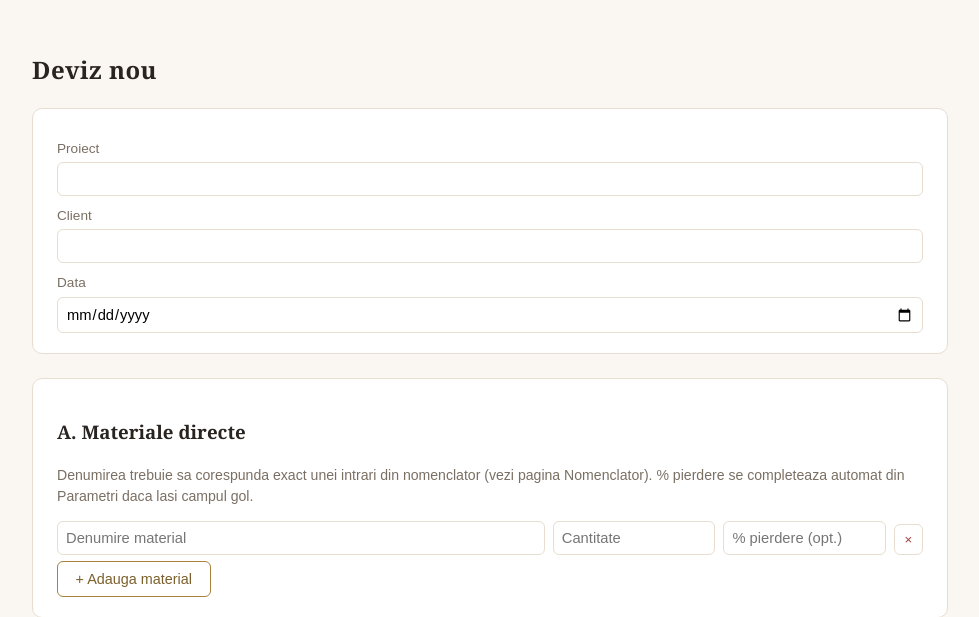
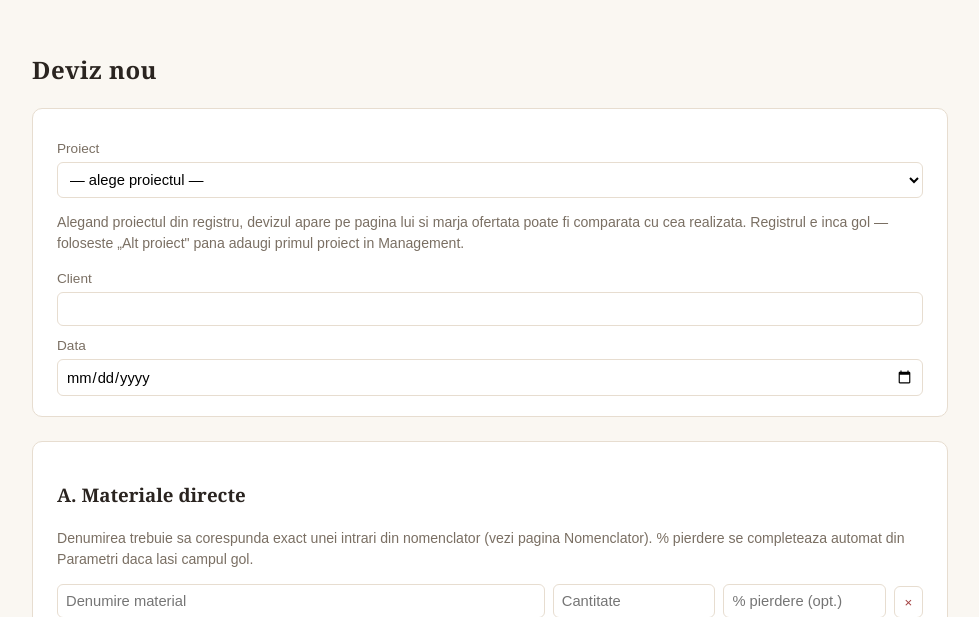
Before and after one commit to ghiuzelea0-create/radar-odaie, a Flask app: page /deviz/nou in a window 1280 px wide. Shown: the part 80-697 px from the top of the page, without its empty margins (150-1129 px from the left). Run offline with Flask 3, Linux system fonts and the light colour scheme.

Commit message:
Link devize to projects, and check the quoted margin against the registry
The deviz form's project field was free text, so nothing tied a quote to a
project. Without that link the offered margin cannot be compared with the
realized one — the indicator the management README calls the most important,
because it is where money leaks in execution.

- legaturi.py holds the cross-module logic as pure functions: matching a
  quote to a project code, listing registry projects for the picker,
  summing quoted value, and comparing margins. Codes are compared with
  whitespace and case ignored, since the field is typed by hand.
- The deviz form now picks the project from the registry. Quotes are often
  made before the project exists, so "Alt proiect — scriu codul de mână"
  stays available; the manual field only appears (and only becomes
  required) when that option is chosen, and clears when it is not, so a
  leftover value cannot be submitted.
- A project's page lists the quotes linked to it with price, cost, margin
  and the quoted total.

The comparison is the point of the link: the registry's margin is typed by
hand, the deviz computes one. On the test project the registry said 34 %
while the quotes computed 25,93 % — an 8,1 pp gap that had nothing checking
it. The page names which figure is which and why it matters. A 0,5 pp
tolerance absorbs the rounding from entering whole percents. With no quotes
or no margin recorded it says so rather than inventing a verdict.

Also aligns the dashboard: construiesteOfertare compared codes exactly while
Flask now normalizes them, so a correctly linked quote would have shown up
as an orphan. Both sides now normalize identically, with tests on each.

Verified through the real forms: the picker fills from the registry, both
paths save the right code (the sentinel never reaches storage), the linked
quote and the margin mismatch appear on the project page, an unrelated
quote does not, and the dashboard flags exactly the unlinked one. 25 Python
tests and 24 TypeScript tests pass; lint and build clean.

```diff
--- a/arca-app/app.py
+++ b/arca-app/app.py
@@ -8,6 +8,7 @@ from flask import Flask, redirect, render_template, request, url_for
 
 from costing_engine import DevizError, DevizInput, Logistica, ManoperaLine, MaterialLine, calculeaza_deviz
 from design_engine import CorpError, CorpInput, TIPURI_CONSTRUCTIE, TIPURI_INCHIDERE_SUS, SISTEME_ASAMBLARE, calculeaza_corp
+from legaturi import coduri_proiecte, compara_marja_ofertata, devize_pentru_proiect, total_ofertat
 from management_engine import (
     CODURI_TRASABILITATE,
     FAZE_FLUX,
@@ -47,6 +48,11 @@ from storage import (
 DATA_DIR = os.path.join(os.path.dirname(os.path.abspath(__file__)), "data")
 
 app = Flask(__name__)
+
+# Valoarea din selectorul de proiect care inseamna „scriu codul de mana".
+# Devizele se fac uneori inainte ca proiectul sa fie inregistrat, asa ca nu
+# putem obliga alegerea din registru.
+_PROIECT_MANUAL = "__manual__"
 
 
 def _incarca_nomenclatoare():
@@ -395,6 +401,8 @@ def proiect_management_detail(proiect_id: str):
     durate = calculeaza_durate_flux(jurnal_flux_dates)
     evenimente = listeaza_evenimente_cauze_pentru(p.cod_proiect)
 
+    devize_legate = devize_pentru_proiect(listeaza_devize(), p.cod_proiect)
+
     return render_template(
         "proiect_management_detail.html",
         record=rec,
@@ -407,6 +415,9 @@ def proiect_management_detail(proiect_id: str):
         evenimente=evenimente,
         cauze_nomenclator=NOMENCLATOR_CAUZE,
         termen_realist=rec.get("termen_realist"),
+        devize_legate=devize_legate,
+        total_devize=total_ofertat(devize_legate),
+        comparatie_marja=compara_marja_ofertata(devize_legate, p.marja_ofertata),
     )
 
 
@@ -492,9 +503,14 @@ def proiect_management_termen_realist(proiect_id: str):
 def deviz_nou():
     parametri, materiale, manopera = _incarca_nomenclatoare()
     faze_manopera = [m["faza"] for m in manopera]
+    proiecte_optiuni = coduri_proiecte(listeaza_proiecte_management())
 
     if request.method == "POST":
+        # Formularul ofera doua cai: alegi un proiect din registru, sau scrii
+        # un cod manual pentru o oferta facuta inainte sa existe proiectul.
         proiect = request.form.get("proiect", "").strip()
+        if proiect == _PROIECT_MANUAL:
+            proiect = request.form.get("proiect_manual", "").strip()
         client = request.form.get("client", "").strip()
         data = request.form.get("data", "").strip()
 
@@ -549,6 +565,8 @@ def deviz_nou():
                 faze_manopera=faze_manopera,
                 eroare=str(exc),
                 form=request.form,
+                proiecte_optiuni=proiecte_optiuni,
+                proiect_manual=_PROIECT_MANUAL,
             )
 
         deviz_id = salveaza_deviz(
@@ -567,7 +585,15 @@ def deviz_nou():
         )
         return redirect(url_for("deviz_detail", deviz_id=deviz_id))
 
-    return render_template("deviz_nou.html", materiale=materiale, faze_manopera=faze_manopera, eroare=None, form={})
+    return render_template(
+        "deviz_nou.html",
+        materiale=materiale,
+        faze_manopera=faze_manopera,
+        eroare=None,
+        form={},
+        proiecte_optiuni=proiecte_optiuni,
+        proiect_manual=_PROIECT_MANUAL,
+    )
 
 
 @app.route("/deviz/<deviz_id>")
--- /dev/null
+++ b/arca-app/legaturi.py
@@ -0,0 +1,95 @@
+"""Legaturile dintre modulul Costing & Ofertare si modulul Management.
+
+Un deviz si un proiect din registru sunt scrise separat, de doua formulare
+diferite. Singurul lucru care le uneste este codul de proiect. Aici stau
+functiile pure care fac si verifica aceasta legatura — fara ele nu poti compara
+marja pe care ai ofertat-o cu cea pe care ai realizat-o, adica exact indicatorul
+care arata unde pierzi bani in executie.
+"""
+from __future__ import annotations
+
+# Sub aceasta diferenta consideram ca marja din registru si cea calculata de
+# deviz spun acelasi lucru. 0,5 puncte procentuale acopera rotunjirea de la
+# introducerea manuala (registrul se completeaza in procente intregi).
+TOLERANTA_MARJA = 0.005
+
+
+def normalizeaza_cod(valoare: str | None) -> str:
+    """Codurile se compara fara spatii si fara diferenta de litere mari/mici.
+
+    Campul `proiect` din deviz e text liber, asa ca "arc-2026-045 " si
+    "ARC-2026-045" trebuie sa duca la acelasi proiect.
+    """
+    return (valoare or "").strip().casefold()
+
+
+def devize_pentru_proiect(devize: list[dict], cod_proiect: str) -> list[dict]:
+    """Devizele care apartin unui proiect, dupa codul scris in deviz."""
+    cod = normalizeaza_cod(cod_proiect)
+    if not cod:
+        return []
+    return [d for d in devize if normalizeaza_cod(d.get("proiect")) == cod]
+
+
+def coduri_proiecte(proiecte_records: list[dict]) -> list[dict]:
+    """Lista pentru selectorul din formularul de deviz.
+
+    Returneaza cod, client si denumire, ca sa poti alege proiectul dupa nume
+    cand nu tii minte codul.
+    """
+    optiuni = []
+    for rec in proiecte_records:
+        i = rec.get("input", {})
+        cod = (i.get("cod_proiect") or "").strip()
+        if not cod:
+            continue
+        optiuni.append(
+            {
+                "cod_proiect": cod,
+                "client": (i.get("client") or "").strip(),
+                "denumire": (i.get("denumire") or "").strip(),
+            }
+        )
+    return optiuni
+
+
+def total_ofertat(devize: list[dict]) -> float:
+    """Suma preturilor de vanzare fara TVA ale devizelor date."""
+    total = 0.0
+    for d in devize:
+        total += float(d.get("rezultat", {}).get("sinteza", {}).get("pret_vanzare_fara_tva") or 0)
+    return total
+
+
+def compara_marja_ofertata(devize: list[dict], marja_registru: float | None) -> dict | None:
+    """Compara marja tastata in registru cu cea calculata efectiv de devize.
+
+    Marja din registrul de proiecte se introduce de mana; cea din deviz rezulta
+    din calcul. Cand difera, una dintre ele e gresita — si daca cea gresita e
+    din registru, toti indicatorii de erodare a marjei sunt fals linistitori.
+
+    Returneaza None cand nu exista devize sau cand registrul n-are marja
+    completata: nu avem ce compara, si nu inventam o concluzie.
+    """
+    if not devize or marja_registru is None:
+        return None
+
+    pret = total_ofertat(devize)
+    if pret <= 0:
+        return None
+
+    cost = 0.0
+    for d in devize:
+        cost += float(
+            d.get("rezultat", {}).get("verificare_marja", {}).get("cost_total_productie") or 0
+        )
+
+    marja_devize = (pret - cost) / pret
+    diferenta = marja_registru - marja_devize
+    return {
+        "marja_registru": marja_registru,
+        "marja_devize": marja_devize,
+        "diferenta": diferenta,
+        "coincid": abs(diferenta) <= TOLERANTA_MARJA,
+        "pret_devize": pret,
+    }
--- a/arca-app/templates/deviz_nou.html
+++ b/arca-app/templates/deviz_nou.html
@@ -6,7 +6,26 @@
 <form method="post">
   <div class="card">
     <label for="proiect">Proiect</label>
-    <input type="text" id="proiect" name="proiect" required value="{{ form.get('proiect', '') }}">
+    <select id="proiect" name="proiect" required onchange="comutaProiectManual()">
+      <option value="">— alege proiectul —</option>
+      {% for o in proiecte_optiuni %}
+      <option value="{{ o.cod_proiect }}" {% if form.get('proiect') == o.cod_proiect %}selected{% endif %}>
+        {{ o.cod_proiect }}{% if o.client %} — {{ o.client }}{% endif %}{% if o.denumire %} ({{ o.denumire }}){% endif %}
+      </option>
+      {% endfor %}
+      <option value="{{ proiect_manual }}" {% if form.get('proiect') == proiect_manual %}selected{% endif %}>
+        Alt proiect — scriu codul de mana
+      </option>
+    </select>
+    <p class="muted">
+      Alegand proiectul din registru, devizul apare pe pagina lui si marja ofertata poate fi comparata cu cea realizata.
+      {% if not proiecte_optiuni %}Registrul e inca gol — foloseste „Alt proiect" pana adaugi primul proiect in Management.{% endif %}
+    </p>
+    <div id="proiect-manual-camp" style="display: none;">
+      <label for="proiect_manual">Cod proiect (scris de mana)</label>
+      <input type="text" id="proiect_manual" name="proiect_manual" value="{{ form.get('proiect_manual', '') }}">
+      <p class="muted">Foloseste acelasi cod cand inregistrezi proiectul in Management, ca sa se lege intre ele.</p>
+    </div>
     <label for="client">Client</label>
     <input type="text" id="client" name="client" value="{{ form.get('client', '') }}">
     <label for="data">Data</label>
@@ -54,6 +73,20 @@
 
 <script>
 const fazeManopera = {{ faze_manopera|tojson }};
+const PROIECT_MANUAL = {{ proiect_manual|tojson }};
+
+// Campul de cod scris de mana apare doar cand alegi „Alt proiect", si devine
+// obligatoriu atunci — altfel s-ar putea salva un deviz fara niciun cod.
+function comutaProiectManual() {
+  const select = document.getElementById('proiect');
+  const camp = document.getElementById('proiect-manual-camp');
+  const input = document.getElementById('proiect_manual');
+  const manual = select.value === PROIECT_MANUAL;
+  camp.style.display = manual ? '' : 'none';
+  input.required = manual;
+  if (!manual) input.value = '';
+}
+comutaProiectManual();
 
 function adaugaRandMaterial() {
   const container = document.getElementById('materiale-rows');
```
Also changed, not shown: arca-app/templates/proiect_management_detail.html (+51 -0 lines), arca-app/tests/test_legaturi.py (added, +105 -0 lines), arca-operations/src/lib/ofertare.test.ts (+17 -0 lines), arca-operations/src/lib/ofertare.ts (+13 -2 lines), arca-app/README.md.
